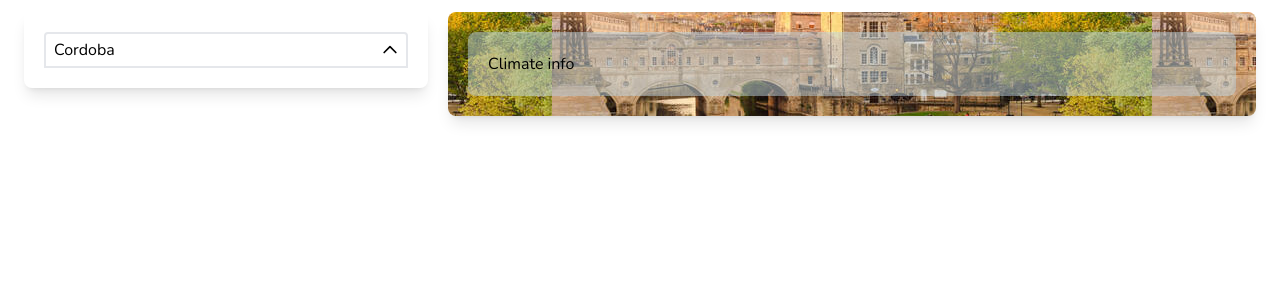
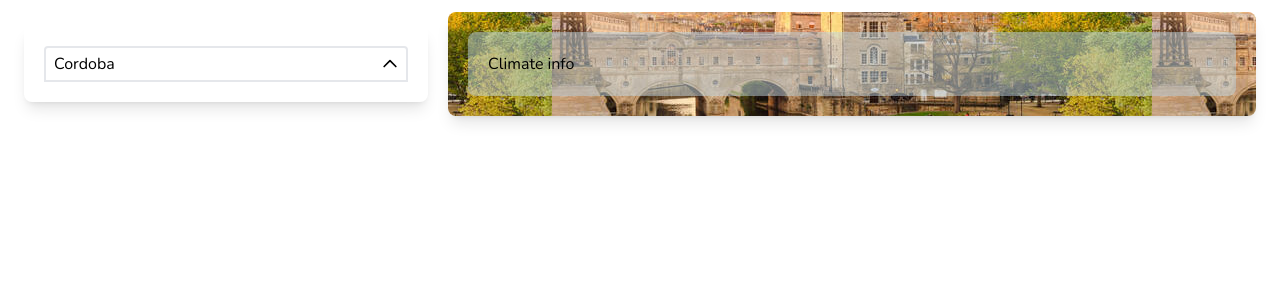
Before and after one commit to ElTupac/flow-weather-challenge, a Next.js app: page / in a window 1280 px wide. Shown: the top 300 px of the page. Built offline with nearby package versions, Linux system fonts and the light colour scheme.

Commit message:
Aligning sections center

```diff
--- a/src/components/page-wrappers/HomeWrapper/index.js
+++ b/src/components/page-wrappers/HomeWrapper/index.js
@@ -2,7 +2,7 @@ import ClimateSelector from "@ui/ClimateSelector";
 import ClimateInfo from "@ui/ClimateInfo";
 
 const HomeWrapper = () => (
-  <div className="container mx-auto md:flex md:gap-x-5">
+  <div className="container mx-auto md:flex items-center md:gap-x-5">
     <ClimateSelector selectedDefault="Cordoba" />
     <ClimateInfo />
   </div>
--- a/styles/globals.css
+++ b/styles/globals.css
@@ -14,6 +14,7 @@ html,
 body {
   padding: 0;
   margin: 0;
+  min-height: 100vh;
 }
 
 * {
```
